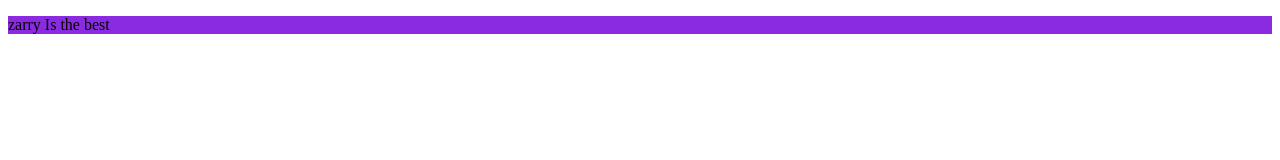
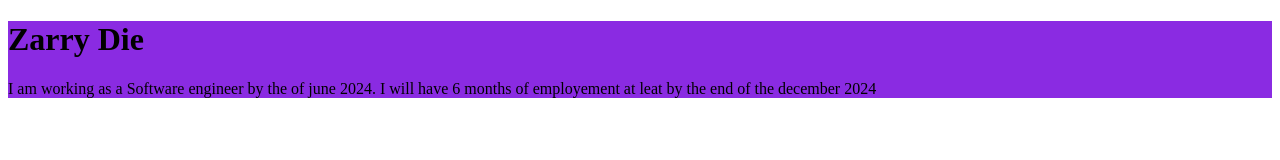
Before and after one commit to die-zarry/new-repo, a plain HTML site: page index.html in a window 1280 px wide. Drawn offline with Linux system fonts and the light colour scheme.

Commit message:
add one of my profesional goal for this year

```diff
--- a/index.html
+++ b/index.html
@@ -3,12 +3,22 @@
 <head>
     <meta charset="UTF-8">
     <meta name="viewport" content="width=device-width, initial-scale=1.0">
-    <title>Document</title>
+    <title>Working my ass through git and github</title>
     <link rel="stylesheet" href="style.css" />
 </head>
 <body>
     <div class="page">
-        <p class="zarry"> zarry Is the best</p>
+        <header class="header">
+            <h1 class="header-title">Zarry Die</h1>
+            <p class="zarry">I am working as a Software engineer by the of june 2024. I will have 6 months of employement at leat by the end of the december 2024</p>
+        </header>
+        <main class="main-page">
+
+        </main>
+        <footer class="footer">
+
+        </footer>
+
     </div>
 
 </body>
```
